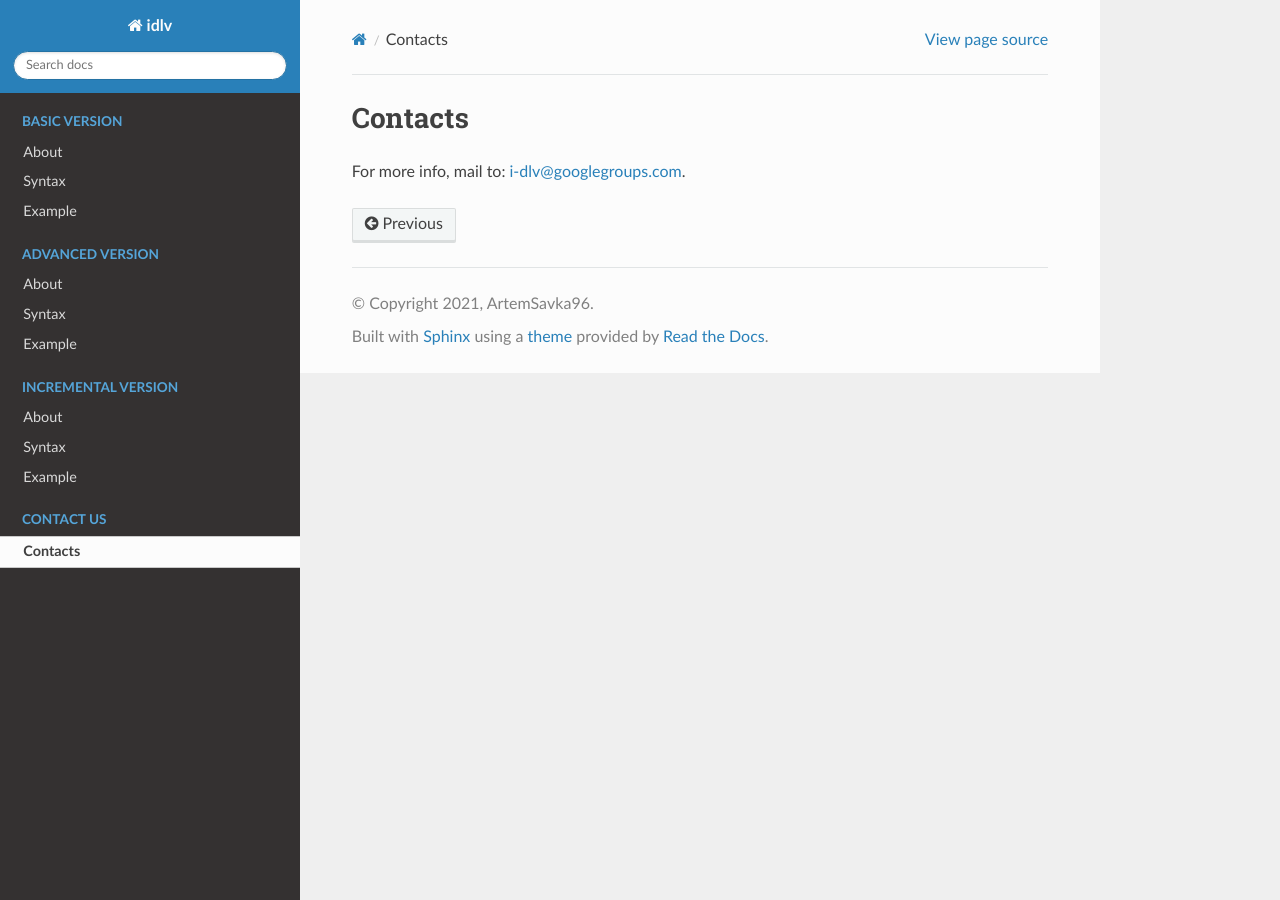
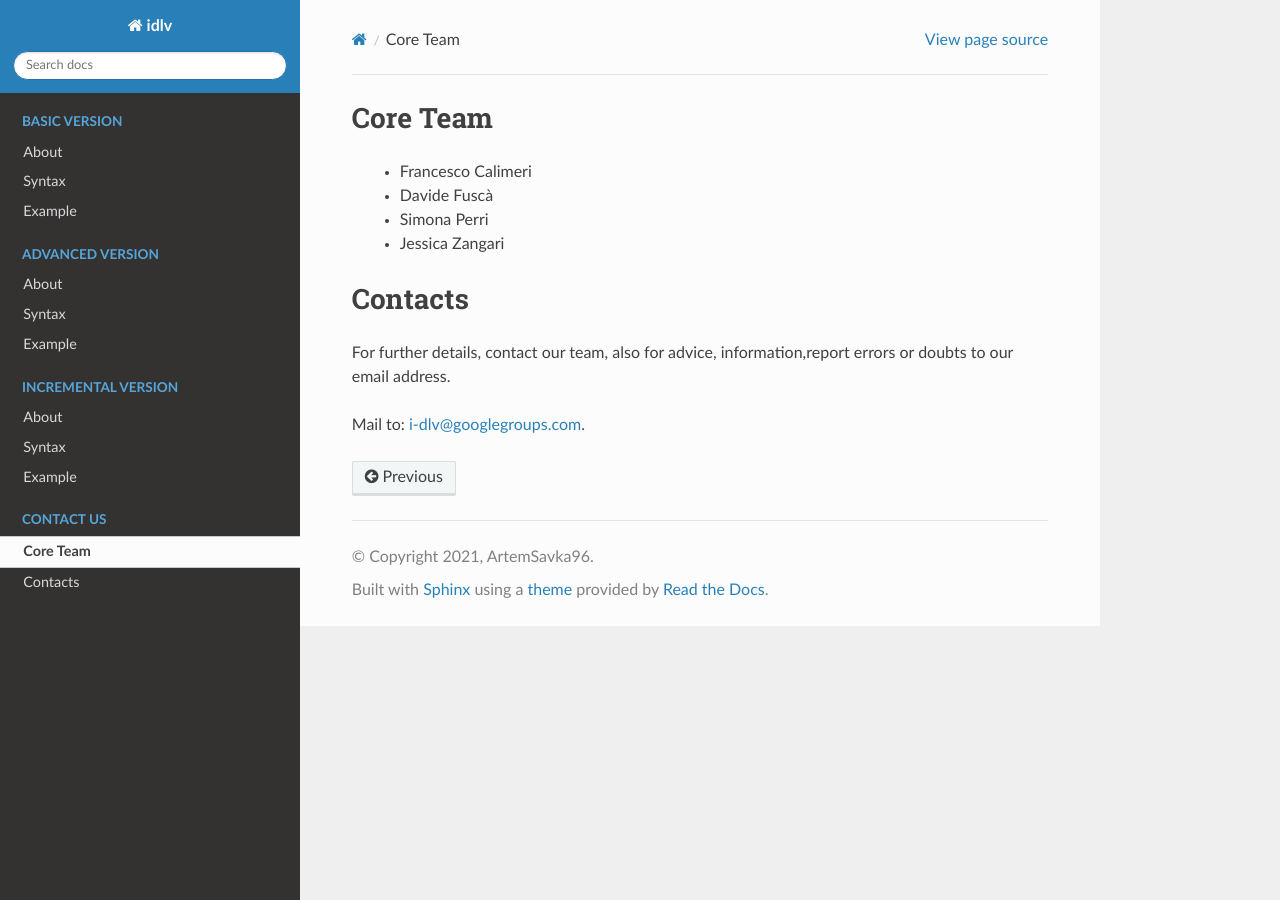
Before and after one commit to ArtemSavka96/I-DLV, a Sphinx documentation site: the page built from source/Contact/contact.rst, in a window 1280 px wide. Built offline with Sphinx 7.4.7 and the Read the Docs theme 2.0.0, drawn with Linux system fonts in a browser that asks for light colours; pages that are not in the unit, such as notebooks, are missing from menus.

Commit message:
Correzione piccoli dettagli

```diff
--- a/source/Contact/contact.rst
+++ b/source/Contact/contact.rst
@@ -1,4 +1,13 @@
+Core Team
+=========
+   * Francesco Calimeri
+   * Davide Fuscà
+   * Simona Perri
+   * Jessica Zangari
+
 Contacts
 ========
 
-For more info, mail to: i-dlv@googlegroups.com.
+For further details, contact our team, also for advice, information,report errors or doubts to our email address.
+
+Mail to: i-dlv@googlegroups.com.
--- a/source/index.rst
+++ b/source/index.rst
@@ -31,12 +31,6 @@ I-DLV
 
    Contact/contact
 
-Core Team
-=========
-   * Francesco Calimeri
-   * Davide Fuscà
-   * Simona Perri
-   * Jessica Zangari
 
 .. _ASP-Core-2: https://arxiv.org/abs/1911.04326
 .. _DLV: https://dlv.demacs.unical.it
```
Also changed, not shown: 11 other files.
